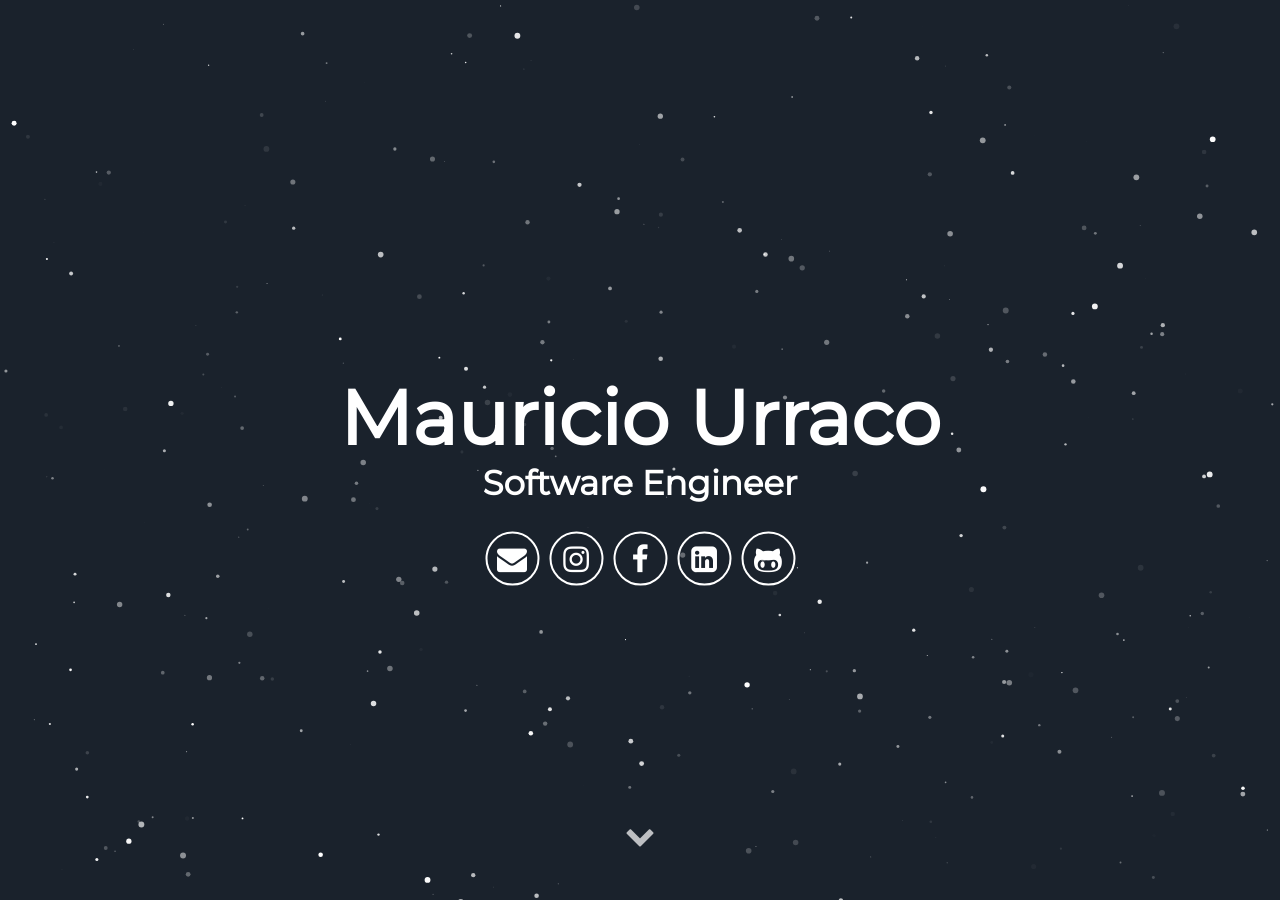
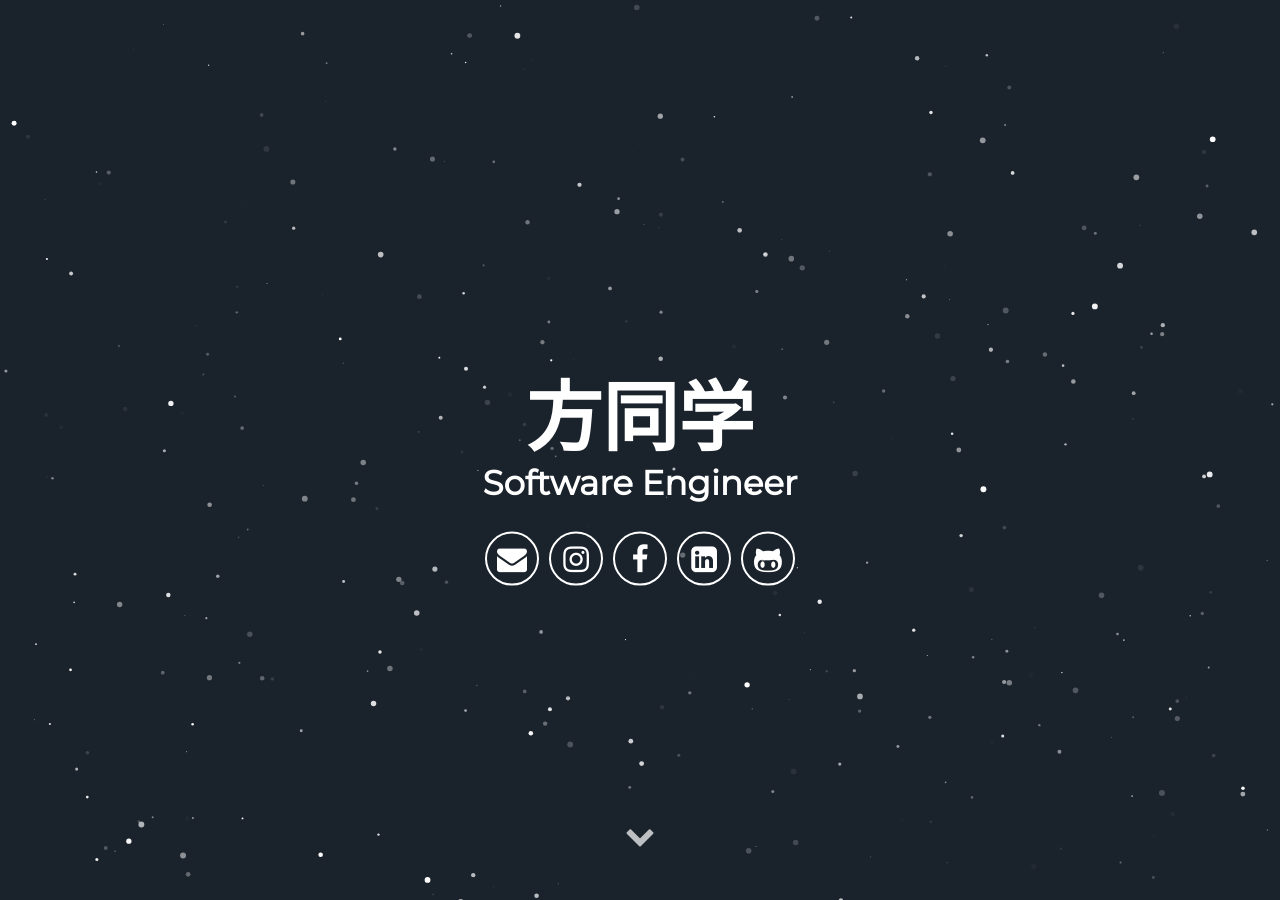
Before and after one commit to FangChao1086/FangChao1086.github.io, a Jekyll site: the page built from index.html, in a window 1280 px wide and 900 px high. Built offline with Jekyll 4.4.1, drawn with Linux system fonts in a browser that asks for light colours; some web fonts are replaced.

Commit message:
Update _config.yml

```diff
--- a/_config.yml
+++ b/_config.yml
@@ -1,14 +1,14 @@
 # Site settings
-title: Mauricio Urraco
+title: 个人站点
 description: Jekyll Theme Minimal Resume
 # baseurl: "" # the subpath of your site, e.g. /blog
 # url: "localhost:3000" # the base hostname & protocol for your site e.g. http://willianjusten.com.br
 
 # User settings
-username: Mauricio Urraco
+username: 方同学
 user_description: I\'m a nomad Software Engineer, always searching for the next challenge; no task is too scary nor too difficult. Lately I have been immersed in the <b>crypto-world</b> working for Radix, a London based startup trying to create the next massive scalable DLT. I'm one of the two guys behind all the JS related stuff. Visit my blog here <a href="https://mauriciourraco.com" target="_blank">https://mauriciourraco.com</a>
 user_title: Software Engineer
-email: mauriurraco@gmail.com
+email: fangchao1086@163.com
 # twitter_username: lorem_ipsum
 # github_username:  lorem_ipsum
 # gplus_username:  lorem_ipsum
```
